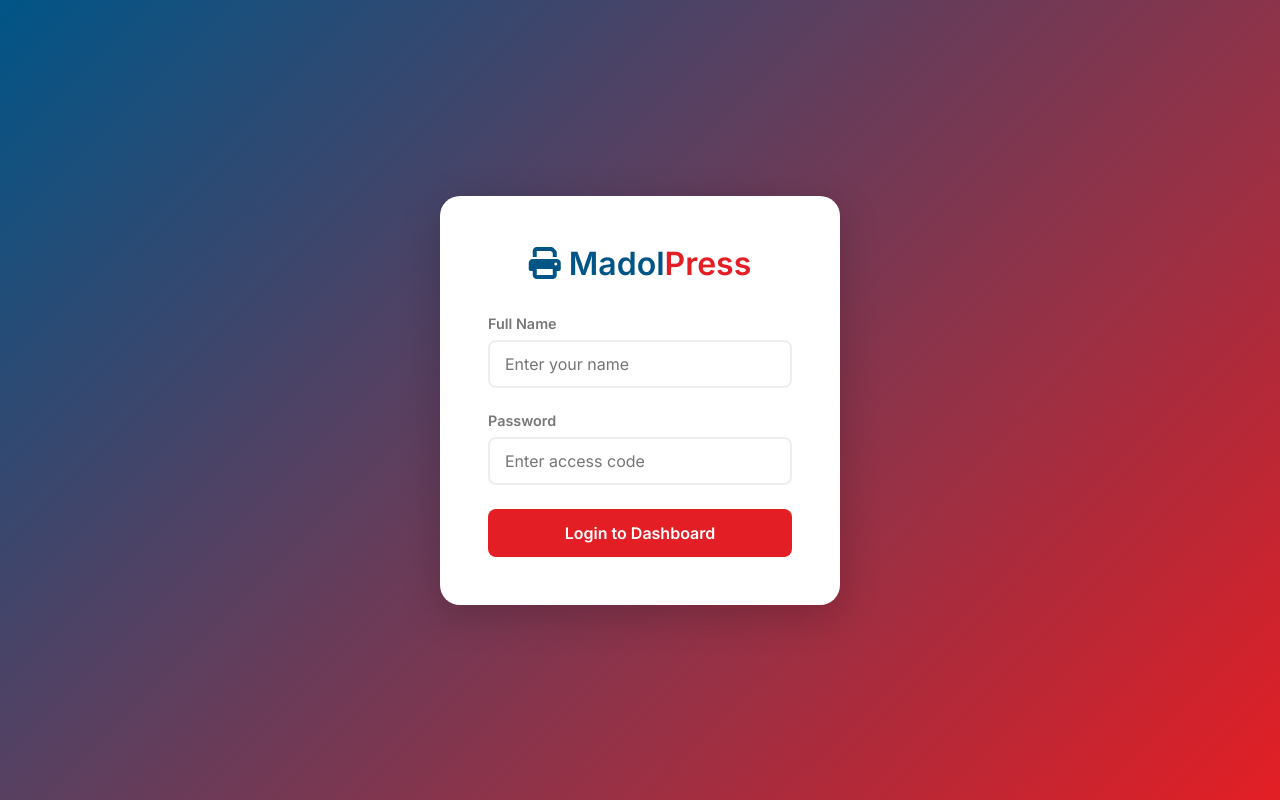
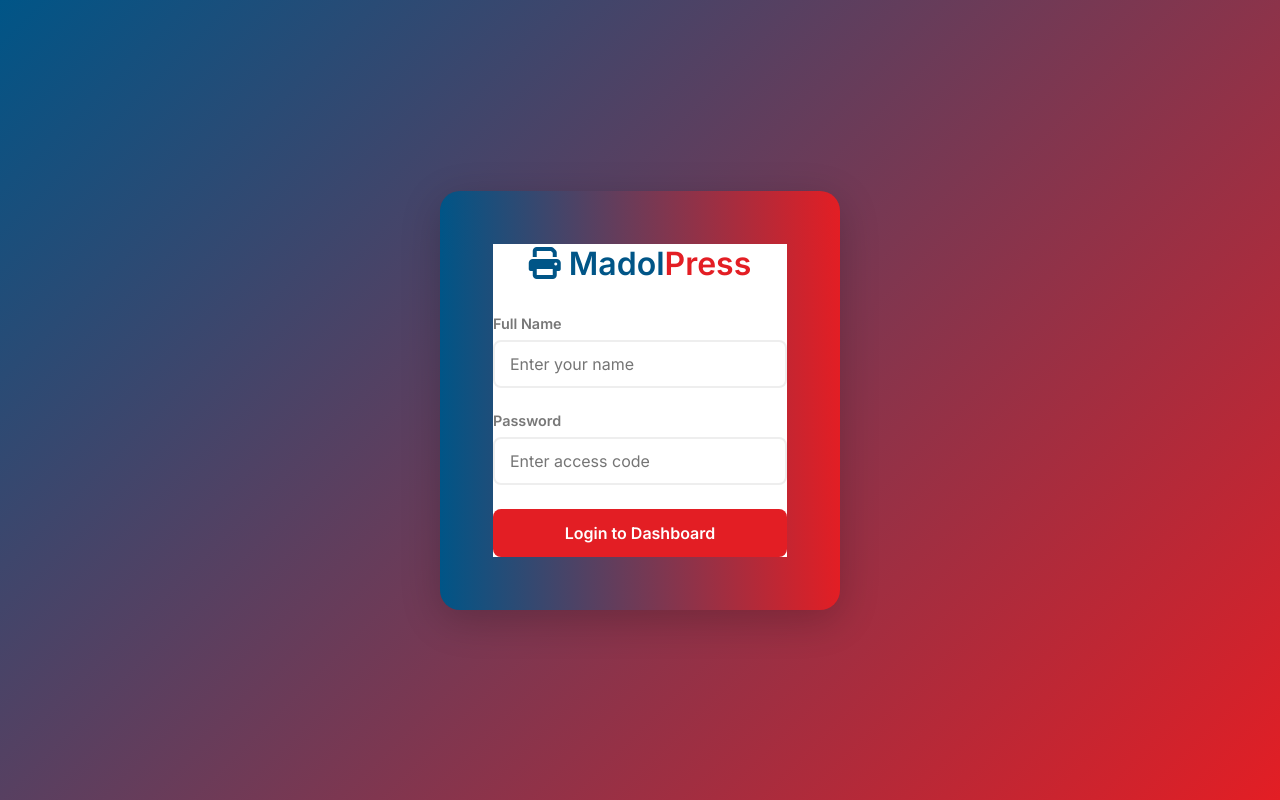
Before and after one commit to danokolojnr-commits/MADOL-PRESS, a PHP site: page /admin.html in a window 1280 px wide. Run offline with PHP 8.4, Linux system fonts and the light colour scheme.

Commit message:
Add gradient border to admin login

```diff
--- a/css/admin.css
+++ b/css/admin.css
@@ -41,6 +41,13 @@ body {
     width: 100%;
     max-width: 400px;
     text-align: center;
+
+    /* Gradient Border (Blue to Red) */
+    border: 5px solid transparent;
+    background-image: linear-gradient(white, white),
+        linear-gradient(to right, var(--primary-blue), var(--primary-red));
+    background-origin: border-box;
+    background-clip: content-box, border-box;
 }
 
 .auth-logo {
```
